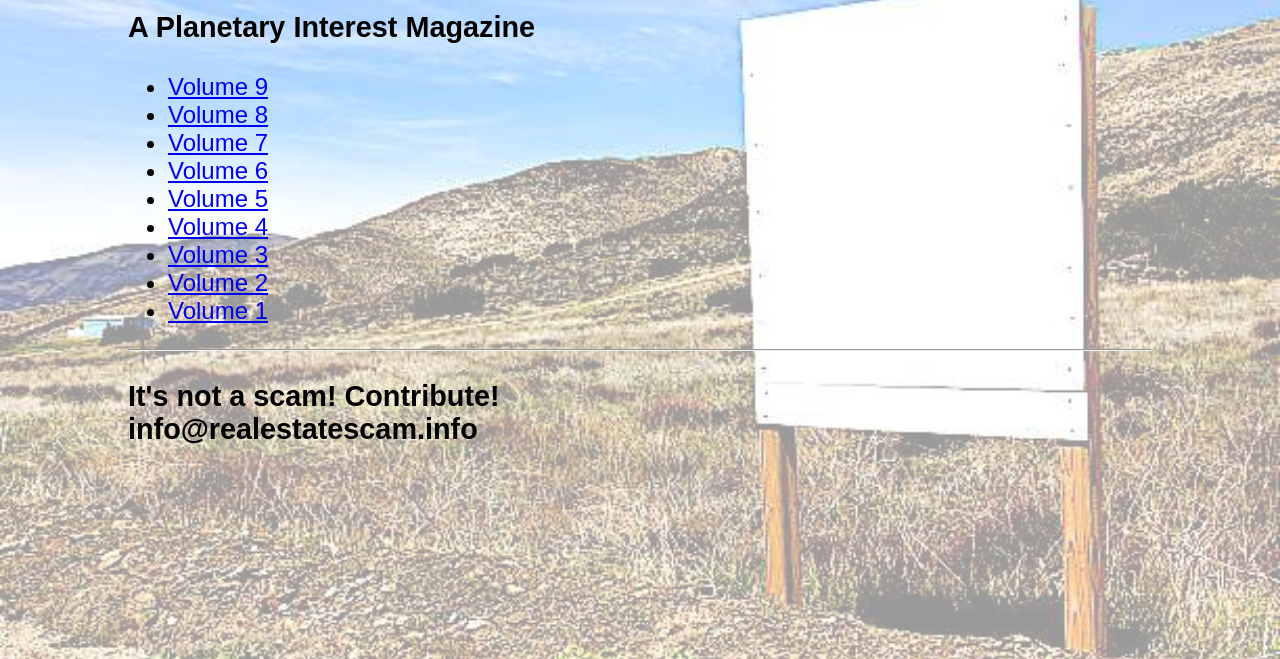
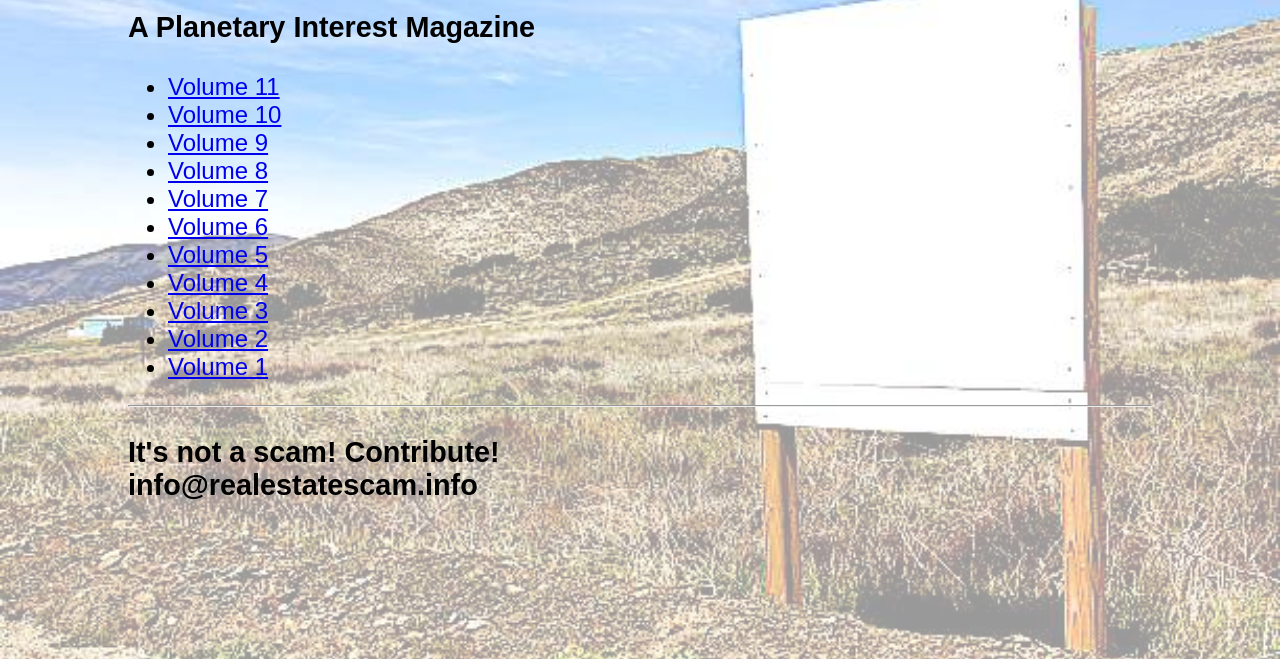
Before and after one commit to bnlcas/realestatescam.info, a plain HTML site: page index.html in a window 1280 px wide. Shown: the part 141-800 px from the top of the page. Drawn offline with Linux system fonts and the light colour scheme.

Commit message:
added some back issues

```diff
--- a/index.html
+++ b/index.html
@@ -76,6 +76,8 @@
         <h1>Real Estate Scam Magazine</h1>
         <h3>A Planetary Interest Magazine</h2>
         <ul>
+          <li><a href="https://docs.google.com/presentation/d/e/2PACX-1vT9rKwntRa6iSQnPKoNdkzUysH9xpbo4T0xANGXq4vHsLJkeCEHZmwDDxfanZdvEidyNvt4K5ighXzz/pub?start=true&loop=true&delayms=5000">Volume 11</a></li>
+          <li><a href="https://docs.google.com/presentation/d/e/2PACX-1vRNi9I2OYWYoaIr1zIQygCRD2UQ3X-1YCEwPX9PwR3ukiqBjmPmKi_E3cmOvtfm2vp2YnHM1pethz7W/pub?start=true&loop=true&delayms=5000">Volume 10</a></li>
           <li><a href="https://docs.google.com/presentation/d/e/2PACX-1vQfR71pr0FA1jIuelXjMwKSdLT2QtX0zbPgGmTp4WvUDf9eNgFos02h33hFCcVl1oFcm3cJSt8jKbm_/pub?start=true&loop=false&delayms=5000">Volume 9</a></li>
           <li><a href="https://docs.google.com/presentation/d/e/2PACX-1vT8zi5_w8vON2P7VzEG9ZOL-yIXsC_KL3zRs5xc_fvqAVXAjasiCAWN1uL-1GgFC3jF09qERux3Hy9F/pub?start=false&loop=false&delayms=5000">Volume 8</a></li>
           <li><a href="https://docs.google.com/presentation/d/e/2PACX-1vTWWzIhZOIvWDUgimp6ROqdDQvR4MExKlB4GEwroj7MBirCYBDnOl-hwmFBwcGa-iNKxEOmrLEaqHpZ/pub?start=true&loop=true&delayms=5000">Volume 7</a></li>
```
